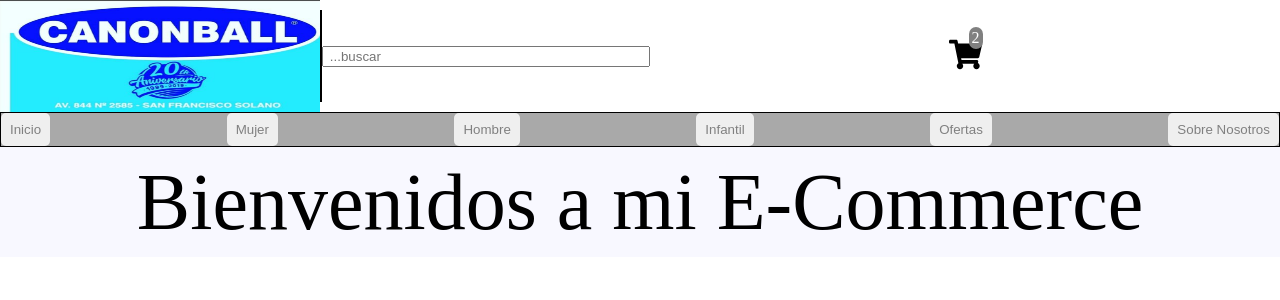
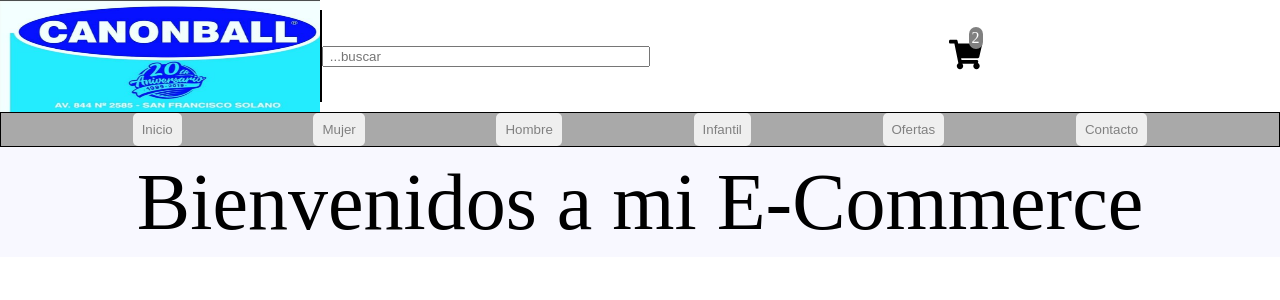
Before and after one commit to nachocoletta/ecommerce-Coletta, a React (Vite) app: page / in a window 1280 px wide. Shown: the top 300 px of the page. Built offline with nearby package versions, Linux system fonts and the light colour scheme.

Commit message:
update: button component

```diff
--- a/src/App.jsx
+++ b/src/App.jsx
@@ -1,9 +1,12 @@
+import { useState } from "react";
 import "./App.css";
 import ItemListContainer from "./components/ItemListContainer";
 import NavBar from "./components/NavBar";
 // import "bootstrap/dist/css/bootstrap.min.css";
 
 function App() {
+  const [nombre, setNombre] = useState();
+
   return (
     <>
       <NavBar />
--- /dev/null
+++ b/src/components/Button.jsx
@@ -0,0 +1,20 @@
+import React from "react";
+import styled from "styled-components";
+
+export default function Button({ texto }) {
+  return <Boton onClick={() => alert(texto)}>{texto}</Boton>;
+}
+
+const Boton = styled.button`
+  color: grey;
+  padding: 8px;
+  border-radius: 5px;
+  border: 1px solid transparent;
+
+  &:hover {
+    color: white;
+    background-color: grey;
+    border: 1px solid black;
+    cursor: pointer;
+  }
+`;
--- a/src/components/NavBar.jsx
+++ b/src/components/NavBar.jsx
@@ -1,8 +1,8 @@
-import React from "react";
-import CartWidget from "./CartWidget";
-import logo from "../assets/images/logo.png";
-import styled from "styled-components";
-
+import React from 'react';
+import CartWidget from './CartWidget';
+import logo from '../assets/images/logo.png';
+import styled from 'styled-components';
+import Button from './Button';
 export default function NavBar() {
 	return (
 		<div>
@@ -19,22 +19,22 @@ export default function NavBar() {
 			<NavbarContainer>
 				<UlContainer>
 					<Li>
-            <Boton onClick={() => alert("click")}>Inicio</Boton>
+						<Button texto="Inicio" />
 					</Li>
 					<Li>
-            <Boton onClick={() => alert("click")}>Mujer</Boton>
+						<Button texto="Mujer" />
 					</Li>
 					<Li>
-            <Boton onClick={() => alert("click")}>Hombre</Boton>
+						<Button texto="Hombre" />
 					</Li>
 					<Li>
-            <Boton onClick={() => alert("click")}>Infantil</Boton>
+						<Button texto="Infantil" />
 					</Li>
 					<Li>
-            <Boton onClick={() => alert("click")}>Ofertas</Boton>
+						<Button texto="Ofertas" />
 					</Li>
 					<Li>
-            <Boton onClick={() => alert("click")}>Sobre Nosotros</Boton>
+						<Button texto="Contacto" />
 					</Li>
 				</UlContainer>
 			</NavbarContainer>
@@ -88,7 +88,7 @@ const UlContainer = styled.ul`
 	display: flex;
 	flex-direction: row;
 	align-items: center;
-  justify-content: space-between;
+	justify-content: space-evenly;
 	list-style-type: none;
 `;
 
@@ -96,16 +96,16 @@ const Li = styled.li`
 	font-size: larger;
 `;
 
-const Boton = styled.button`
-  color: grey;
-  padding: 8px;
-  border-radius: 5px;
-  border: 1px solid transparent;
+// const Boton = styled.button`
+//   color: grey;
+//   padding: 8px;
+//   border-radius: 5px;
+//   border: 1px solid transparent;
 
-  &:hover {
-    color: white;
-    background-color: grey;
-    border: 1px solid black;
-    cursor: pointer;
-  }
-`;
+//   &:hover {
+//     color: white;
+//     background-color: grey;
+//     border: 1px solid black;
+//     cursor: pointer;
+//   }
+// `;
```
Also changed, not shown: src/components/ItemListContainer.jsx (+7 -8 lines), 1 other file (tests, documents, lock files or other folders). Lines whose indentation alone changed are shown as unchanged.
